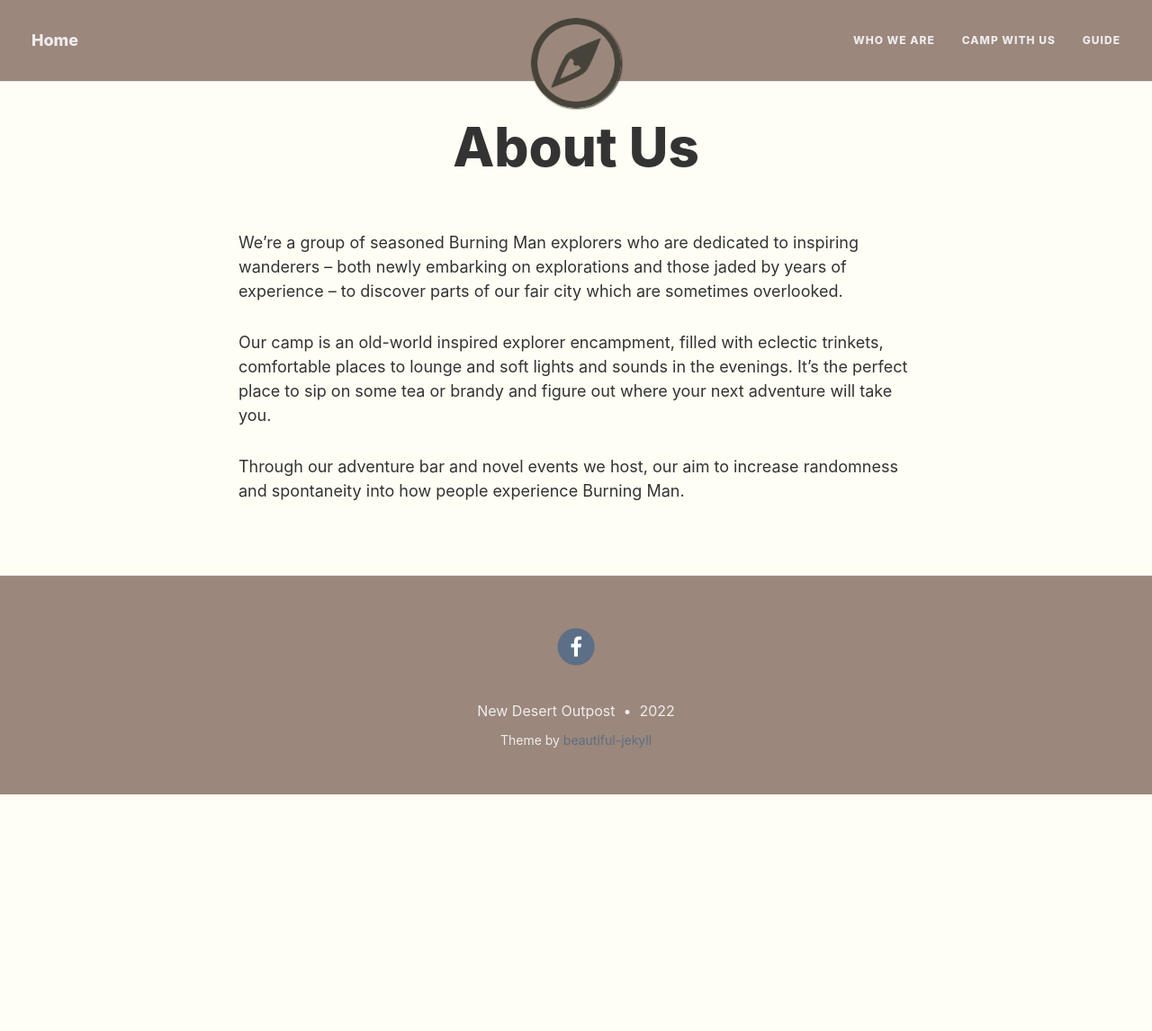
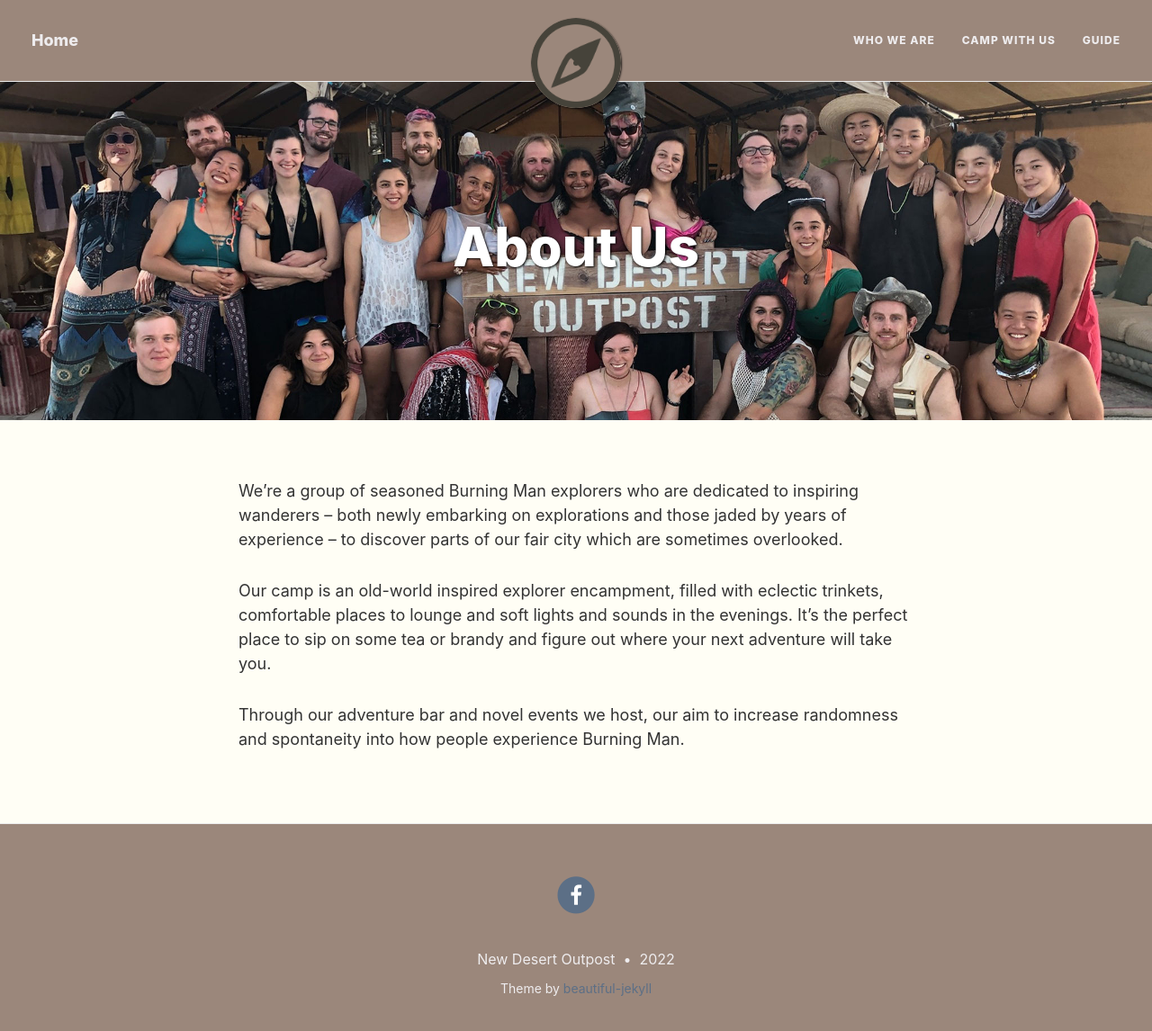
Before and after one commit to thenewdesertoutpost/newdesertoutpost.github.io, a Jekyll site: the page built from pages/about.md, in a window 1280 px wide and 1159 px high. Shown: the top 1146 px of the window at 90% size. Built offline with Jekyll 4.4.1, drawn with Linux system fonts in a browser that asks for light colours; nearby versions of some CDN libraries.

Commit message:
2019 photo

```diff
--- a/pages/about.md
+++ b/pages/about.md
@@ -1,6 +1,7 @@
 ---
 layout: page
 title: About Us
+bigimg: /img/group/2019.jpg
 ---
 
 We’re a group of seasoned Burning Man explorers who are dedicated to inspiring wanderers – both newly embarking on explorations and those jaded by years of experience – to discover parts of our fair city which are sometimes overlooked.
```
Also changed, not shown: img/group/2019.jpg (added), img/hello_world.jpeg (deleted).
